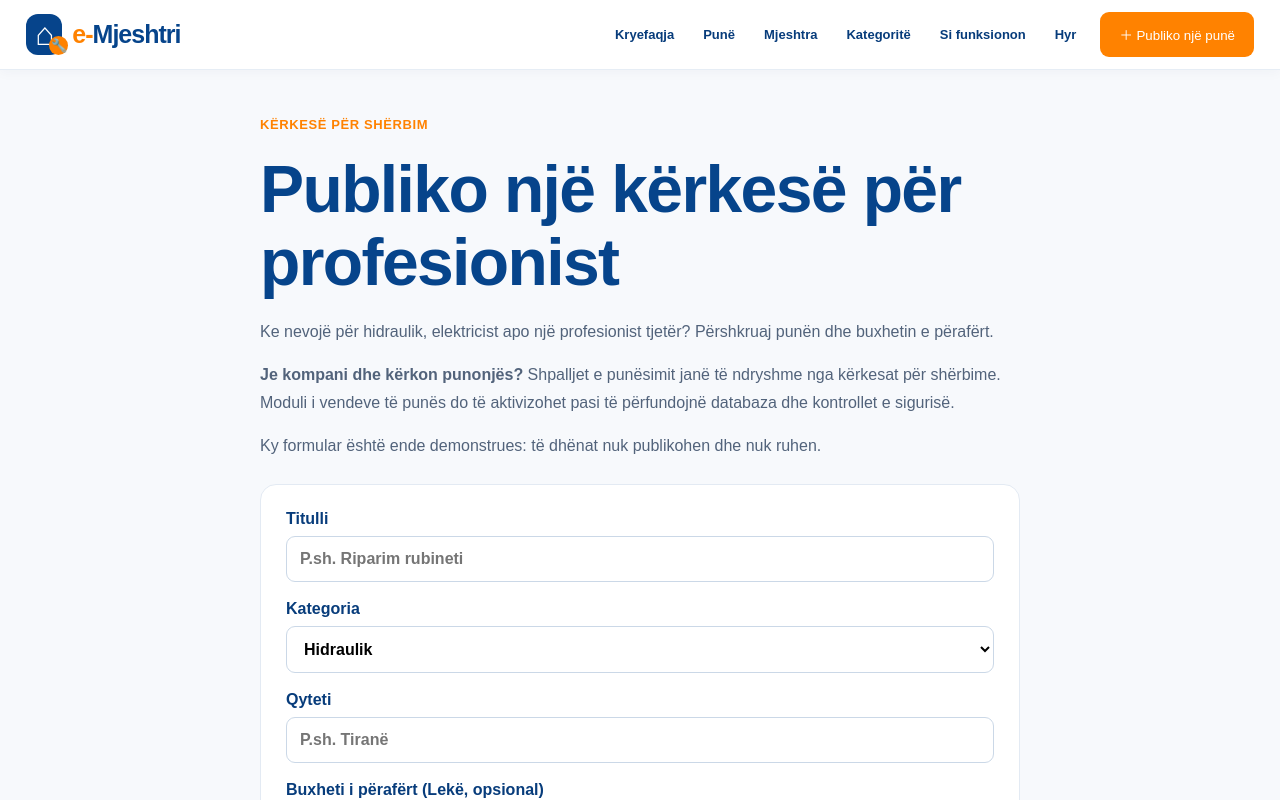
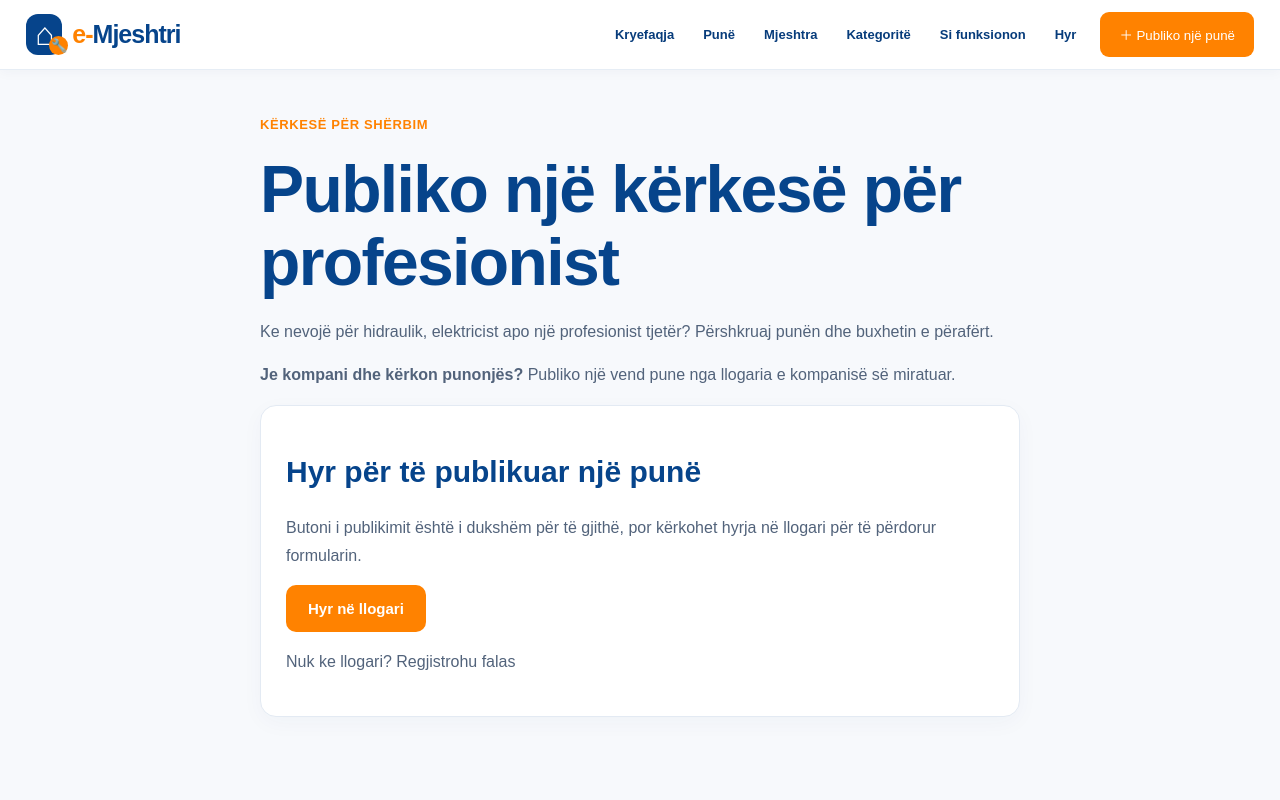
Before and after one commit to contactasatechservice-coder/e-Mjeshtri-Admin, a Next.js app in the folder platform/: page /publiko-pune in a window 1280 px wide. Shown: the top 800 px of the page. Built offline with nearby package versions, Linux system fonts and the light colour scheme; no server answers.

Commit message:
Protect service request form from unauthenticated direct access

```diff
--- a/platform/src/app/publiko-pune/page.tsx
+++ b/platform/src/app/publiko-pune/page.tsx
@@ -1,16 +1,17 @@
+"use client";
+import {useEffect,useState} from "react";
 import Link from "next/link";
 import ListingForm from "@/components/listing-form";
-
-export default function Page() {
-  return (
-    <main className="section form-page">
-      <span className="eyebrow">Kërkesë për shërbim</span>
-      <h1>Publiko një kërkesë për profesionist</h1>
-      <p>Ke nevojë për hidraulik, elektricist apo një profesionist tjetër? Përshkruaj punën dhe buxhetin e përafërt.</p>
-      <p><strong>Je kompani dhe kërkon punonjës?</strong> Shpalljet e punësimit janë të ndryshme nga kërkesat për shërbime. Moduli i vendeve të punës do të aktivizohet pasi të përfundojnë databaza dhe kontrollet e sigurisë.</p>
-      <p>Ky formular është ende demonstrues: të dhënat nuk publikohen dhe nuk ruhen.</p>
-      <ListingForm kind="job" />
-      <p><Link href="/regjistrohu">Krijo llogari</Link> ose <Link href="/hyrje">hyr në llogarinë tënde</Link>.</p>
-    </main>
-  );
+import {getSupabase} from "@/lib/supabase";
+export default function Page(){
+ const [allowed,setAllowed]=useState(false);
+ const [loading,setLoading]=useState(true);
+ useEffect(()=>{let active=true;async function check(){try{const {data:{user}}=await getSupabase().auth.getUser();if(active)setAllowed(Boolean(user));}catch{if(active)setAllowed(false);}finally{if(active)setLoading(false);}}void check();return()=>{active=false;};},[]);
+ return <main className="section form-page">
+  <span className="eyebrow">Kërkesë për shërbim</span>
+  <h1>Publiko një kërkesë për profesionist</h1>
+  <p>Ke nevojë për hidraulik, elektricist apo një profesionist tjetër? Përshkruaj punën dhe buxhetin e përafërt.</p>
+  <p><strong>Je kompani dhe kërkon punonjës?</strong> <Link href="/publiko-vend-pune">Publiko një vend pune</Link> nga llogaria e kompanisë së miratuar.</p>
+  {loading?<p role="status">Po kontrollohet hyrja...</p>:allowed?<><p>Ky formular është ende demonstrues: të dhënat nuk publikohen dhe nuk ruhen.</p><ListingForm kind="job"/></>:<section className="tile"><h2>Hyr për të publikuar një punë</h2><p>Butoni i publikimit është i dukshëm për të gjithë, por kërkohet hyrja në llogari për të përdorur formularin.</p><Link className="button primary" href="/hyrje?redirect=%2Fpubliko-pune">Hyr në llogari</Link><p><Link href="/regjistrohu">Nuk ke llogari? Regjistrohu falas</Link></p></section>}
+ </main>;
 }
```
